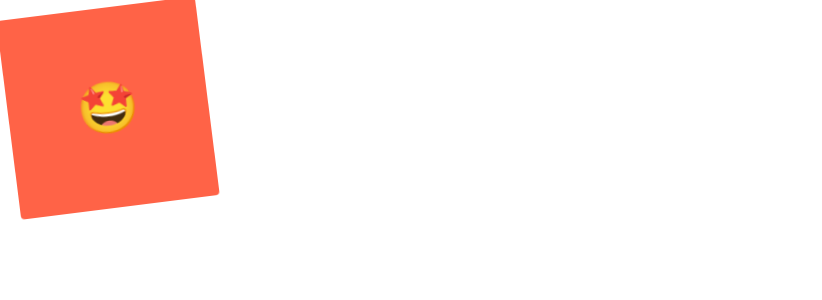
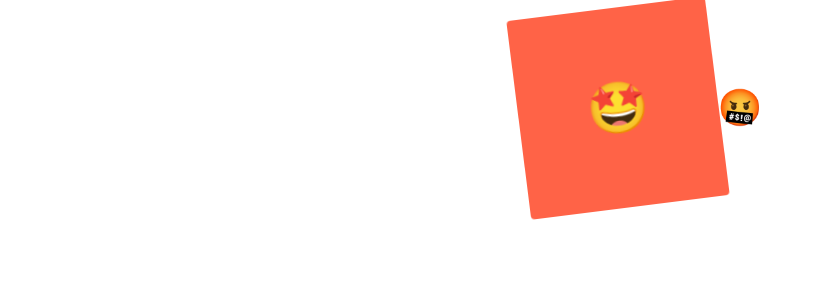
Before and after one commit to WooHyunKing/React-Crypto, a React (Create React App) app: page / in a window 1280 px wide. Shown: the top 300 px of the page, without its empty margins (0-822 px from the left). Built offline with nearby package versions, Linux system fonts and the light colour scheme.

Commit message:
Learn about Pseudo Selector part 2

```diff
--- a/src/App.js
+++ b/src/App.js
@@ -33,6 +33,8 @@
 
 const Wrapper = styled.div`
   display: flex;
+  justify-content: center;
+  align-items: center;
 `;
 
 const Animation = keyframes`
@@ -49,6 +51,10 @@
   }
 `;
 
+const Emoji = styled.span`
+  font-size: 36px;
+`;
+
 const Box2 = styled.div`
   height: 200px;
   width: 200px;
@@ -57,20 +63,15 @@
   justify-content: center;
   align-items: center;
   animation: ${Animation} 1s linear infinite;
-  span {
+  ${Emoji} {
     font-size: 50px;
     &:hover {
       font-size: 100px;
     }
-    /* span:hover{
-      font-size: 100px;
-    } */
+
     &:active {
       opacity: 0;
     }
-    /* span:active{
-      opacity: 0;
-    } */
   }
 `;
 
@@ -80,8 +81,9 @@
   return (
     <Wrapper>
       <Box2>
-        <span>🤩</span>
+        <Emoji as="p">🤩</Emoji>
       </Box2>
+      <Emoji>🤬</Emoji>
     </Wrapper>
   );
 }
```
